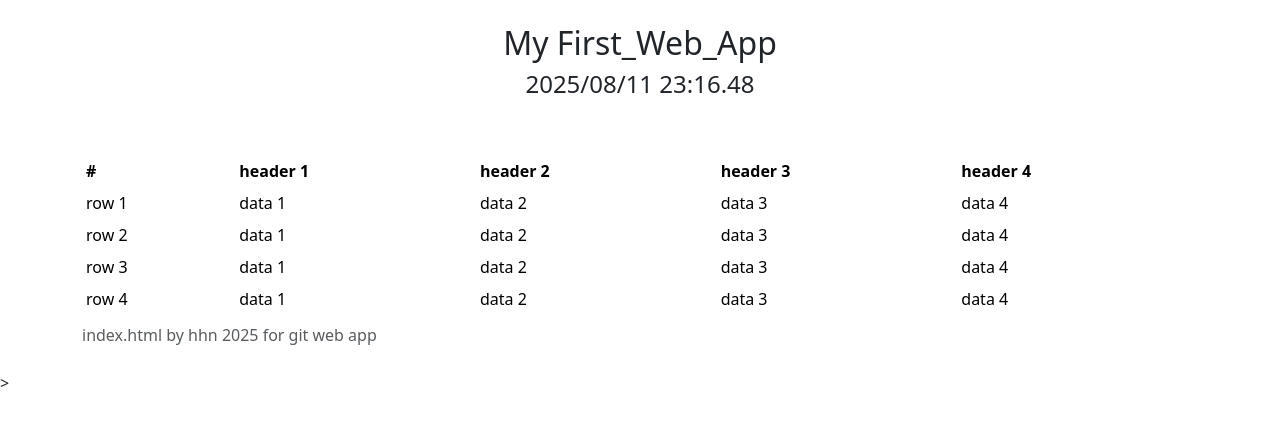
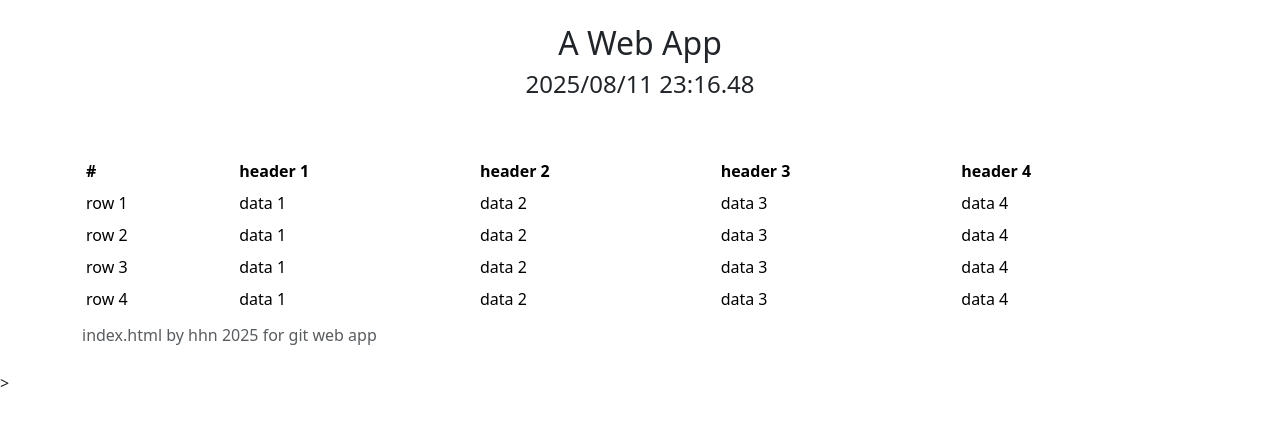
Before and after one commit to hhnagatani/First_Web_App, a plain HTML site: page index.html in a window 1280 px wide. Drawn offline with nearby package versions, Linux system fonts and the light colour scheme.

Commit message:
Title changed

```diff
--- a/index.html
+++ b/index.html
@@ -15,7 +15,7 @@
     <body>
         <div class="container">
             <br>
-            <h2>My First_Web_App</h2>
+            <h2>A Web App</h2>
             <h4 id="timestamp"></h4>
             <br><br>
             <table class="table table-borderless table-sm">
```
